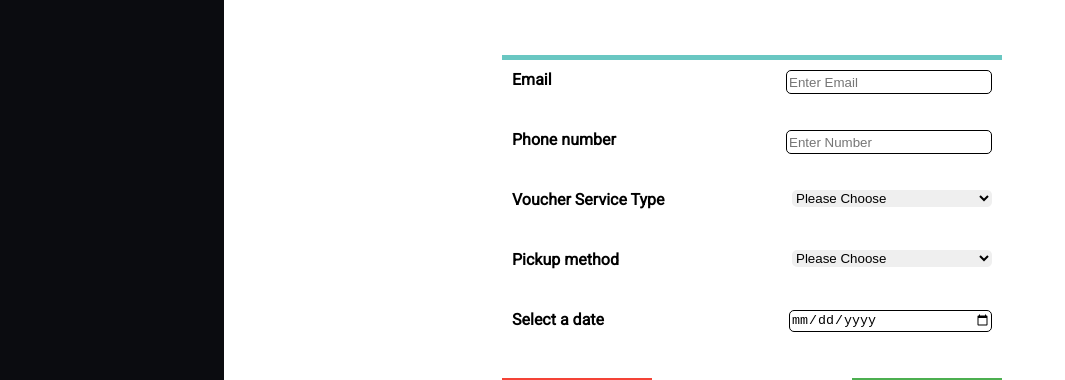
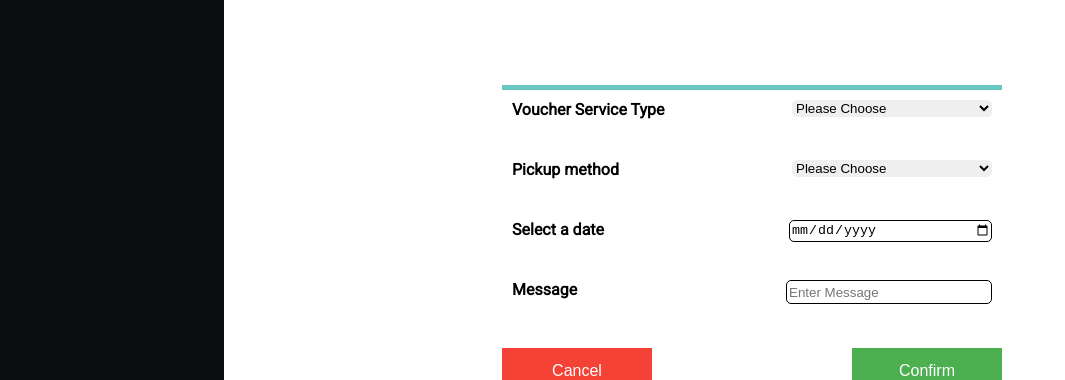
Before and after one commit to SWEN90016-T02-02/voucher_app, a React (Create React App) app: page /makebooking in a window 1280 px wide. Shown: the part 390-770 px from the top of the page, without its empty margins (0-1065 px from the left). Built offline with nearby package versions, Linux system fonts and the light colour scheme.

Commit message:
Add optional message in user booking

```diff
--- a/src/pages/login.js
+++ b/src/pages/login.js
@@ -46,6 +46,7 @@ class LogIn extends Component {
         window.localStorage.setItem("fn", resp.data.first_name);
         window.localStorage.setItem("ln", resp.data.last_name);
         window.localStorage.setItem("email", resp.data.email);
+        window.localStorage.setItem("phone", resp.data.phone_number)
         window.localStorage.setItem("isadmin", resp.data.isadmin);
         window.location = '/'
       })
--- a/src/pages/makebooking.js
+++ b/src/pages/makebooking.js
@@ -12,28 +12,15 @@ class MakeBooking extends Component{
       service_type: '',
       method: '',
       pickup_date:'',
+      option_message:'',
     }
-    this.changeEmail = this.changeEmail.bind(this)
-    this.changePhone = this.changePhone.bind(this)
+
     this.changeService = this.changeService.bind(this)
     this.changeMethod = this.changeMethod.bind(this)
     this.changeDate = this.changeDate.bind(this)
+    this.changeMessage = this.changeMessage.bind(this)
     this.makeBooking = this.makeBooking.bind(this)
   }
-
-
-  changeEmail(e){
-    this.setState({
-      user_email:e.target.value
-    })
-  }
-
-  changePhone(e){
-    this.setState({
-      phone_number:e.target.value
-    })
-  }
-
 
   changeService(e){
     this.setState({
@@ -53,16 +40,23 @@ class MakeBooking extends Component{
     })
   }
 
+  changeMessage(e){
+    this.setState({
+      option_message:e.target.value
+    })
+  }
+
 
   makeBooking(e){
     e.preventDefault()
 
     const request = {
-      user_email : this.state.user_email,
-      phone_number: this.state.phone_number,
+      user_email:window.localStorage.getItem("email"),
+      phone_number:window.localStorage.getItem("phone"),
       service_type: this.state.service_type,
       method: this.state.method,
       pickup_date:this.state.pickup_date,
+      option_message:this.state.option_message
     }
 
     axios.post("http://localhost:4000/booking/makebooking", request)
@@ -78,7 +72,6 @@ class MakeBooking extends Component{
 
   render(){
 
-
     return (
       <div class="page">
         <div id="res_form">
@@ -86,14 +79,6 @@ class MakeBooking extends Component{
             <img src={logo} />
           </div>
           <form method="post">
-            <div id="a">
-              <label><b>Email</b></label>
-          <input type="text" placeholder="Enter Email" onChange={this.changeEmail} value={this.state.user_email} name="email" required />
-            </div>
-            <div id="a">
-            <label><b>Phone number</b></label>
-          <input type="text" placeholder="Enter Number" onChange={this.changePhone} value={this.state.phone_number} name="number" required />
-            </div>
             <div id="a">
             <label><b>Voucher Service Type</b></label>
           <select name="type" onChange={this.changeService} value={this.state.service_type}>
@@ -124,6 +109,10 @@ class MakeBooking extends Component{
             <label><b>Select a date</b></label>
           <input type="date" name="date" placeholder="" onChange={this.changeDate} value={this.state.pickup_date} required />
             </div>
+            <div id="a">
+              <label><b>Message</b></label>
+          <input type="text" placeholder="Enter Message" onChange={this.changeMessage} value={this.state.option_message} name="message" option />
+            </div>
             <div id="bt">
             <button id="cancel" type="button" onClick={event => window.location.href='/'} class="cancelbtn">Cancel</button>
             <button id="confirm" type="confirm" onClick={this.makeBooking} class="confirmbt">Confirm</button>
```
Also changed, not shown: 2 other files (tests, documents, lock files or other folders).
